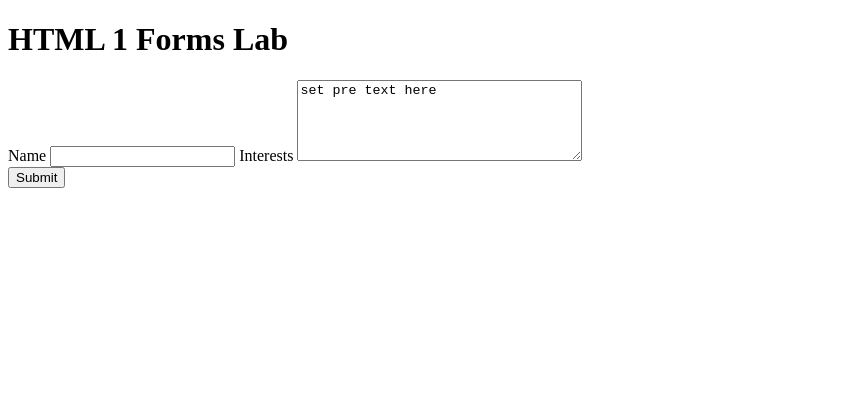
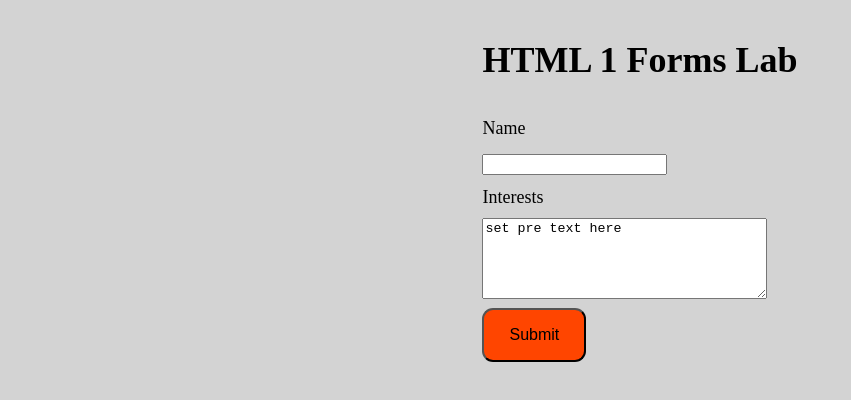
Before and after one commit to eyagar/eyagar.github.io, a plain HTML site: page lab_6/index.html in a window 1280 px wide. Shown: the whole page, without its empty margins (0-851 px from the left). Drawn offline with Linux system fonts and the light colour scheme.

Commit message:
lab6 update

```diff
--- a/lab_6/form_styles.css
+++ b/lab_6/form_styles.css
@@ -1,15 +1,28 @@
-form {
+body {
+    line-height: 1.6;
+    font-size: 18px;
+    padding: 0 10px;
+    background:lightgray;
+  }
 
-}
 
-label {
+  .wrapper {
+    display: flex;
+    flex-direction: column;
+    align-items: center;
+  }
 
-}
 
-input, textarea {
+  .button {
+    background-color: orangered;
+    display: inline-block;
+    border-radius: 11px;
+    font-size: 16px;
+    padding: 16px 25px;
 
-}
+  }
 
-ul {
-
-}
+  label {
+      display: block;
+      margin: 6px 0;
+  }
--- a/lab_6/index.html
+++ b/lab_6/index.html
@@ -2,6 +2,7 @@
 <html lang="en">
   <head>
     <title>Forms Lab</title>
+    <link rel="stylesheet" href="form_styles.css">
   </head>
   <body>
     <div class="wrapper">
```
